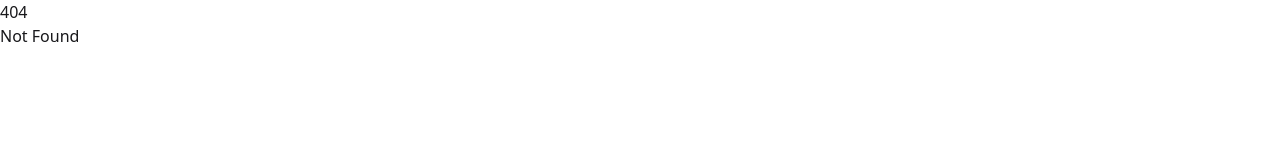
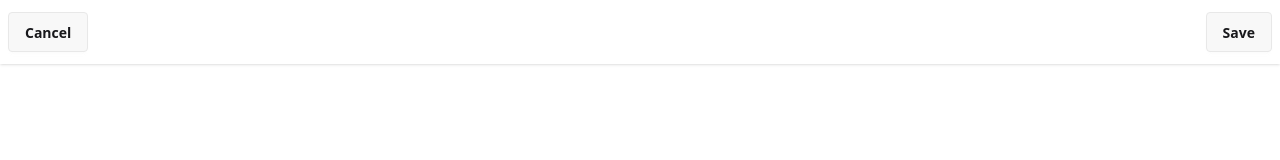
Before and after one commit to jiggak/health-tracker, a SvelteKit app: page /log in a window 1280 px wide. Before the commit this address had no page. Shown: the top 160 px of the page. Built offline with nearby package versions, Linux system fonts and the light colour scheme.

Commit message:
Placeholder for log entry page

```diff
--- /dev/null
+++ b/src/routes/log/+page.svelte
@@ -0,0 +1,13 @@
+<script lang="ts">
+   import { goto } from "$app/navigation";
+</script>
+
+<div class="navbar bg-base-100 shadow-sm">
+   <div class="navbar-start">
+      <button class="btn" onclick={() => goto('/')}>Cancel</button>
+   </div>
+
+   <div class="navbar-end">
+      <button class="btn">Save</button>
+   </div>
+</div>
```
